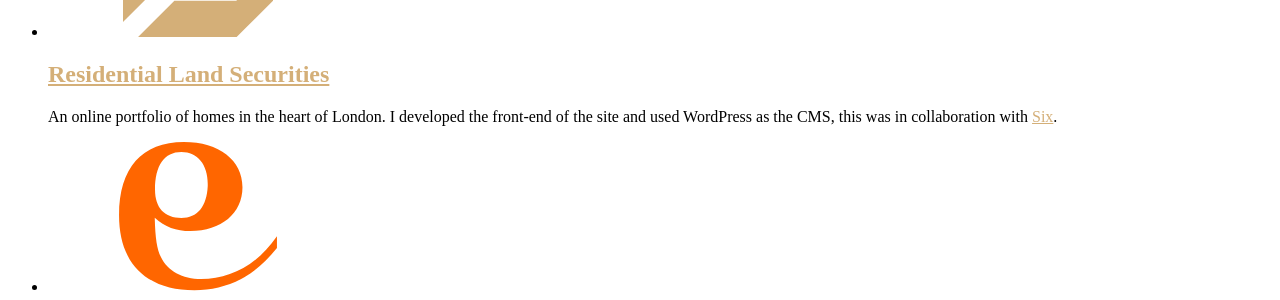
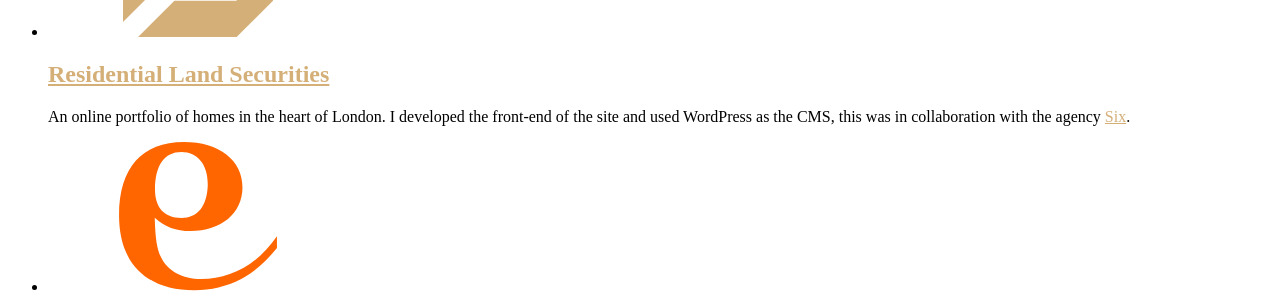
Before and after one commit to daviddarnes/darn.es, a Jekyll site: the page built from index.md, in a window 1280 px wide and 900 px high, scrolled down 3633 px. Shown: the part 152-452 px from the top of the window. Built offline with Jekyll 4.4.1, drawn with Linux system fonts in a browser that asks for light colours; some of the changed text lies outside the part shown.

Commit message:
Make site slightly wider, adjust content to suit

```diff
--- a/_data/sites.yml
+++ b/_data/sites.yml
@@ -3,7 +3,7 @@
   icon: alembic
   title: "Alembic Jekyll Theme"
   colour: "#05bf85"
-  content: "Alembic is a starting point for [Jekyll](https://jekyllrb.com/) projects. Rather than starting from scratch, this boilerplate [theme](https://jekyllrb.com/docs/themes/) is designed to get the ball rolling immediately."
+  content: "Alembic is a starting point for [Jekyll](https://jekyllrb.com/) projects. Rather than starting from scratch, this boilerplate [theme](https://jekyllrb.com/docs/themes/) is designed to give you a starting point immediately that you can build upon."
 - link: "http://docs.basekit.com"
   icon: basekit
   title: "BaseKit Documentation"
@@ -28,7 +28,7 @@
   icon: ls
   title: "Residential Land Securities"
   colour: "#D4AF78"
-  content: "An online portfolio of homes in the heart of London. I developed the front-end of the site and used WordPress as the CMS, this was in collaboration with [Six](http://www.madebysix.com/)."
+  content: "An online portfolio of homes in the heart of London. I developed the front-end of the site and used WordPress as the CMS, this was in collaboration with the agency [Six](http://www.madebysix.com/)."
 - link: "http://www.effectdigital.com/"
   icon: e
   title: "effect Home"
--- a/css/styles.scss
+++ b/css/styles.scss
@@ -123,7 +123,7 @@
     position: relative;
     display: block;
     width: 90%;
-    max-width: 550px;
+    max-width: 600px;
     margin: 0 auto;
     padding: 7rem 0 1.5rem;
     display: flex;
```
